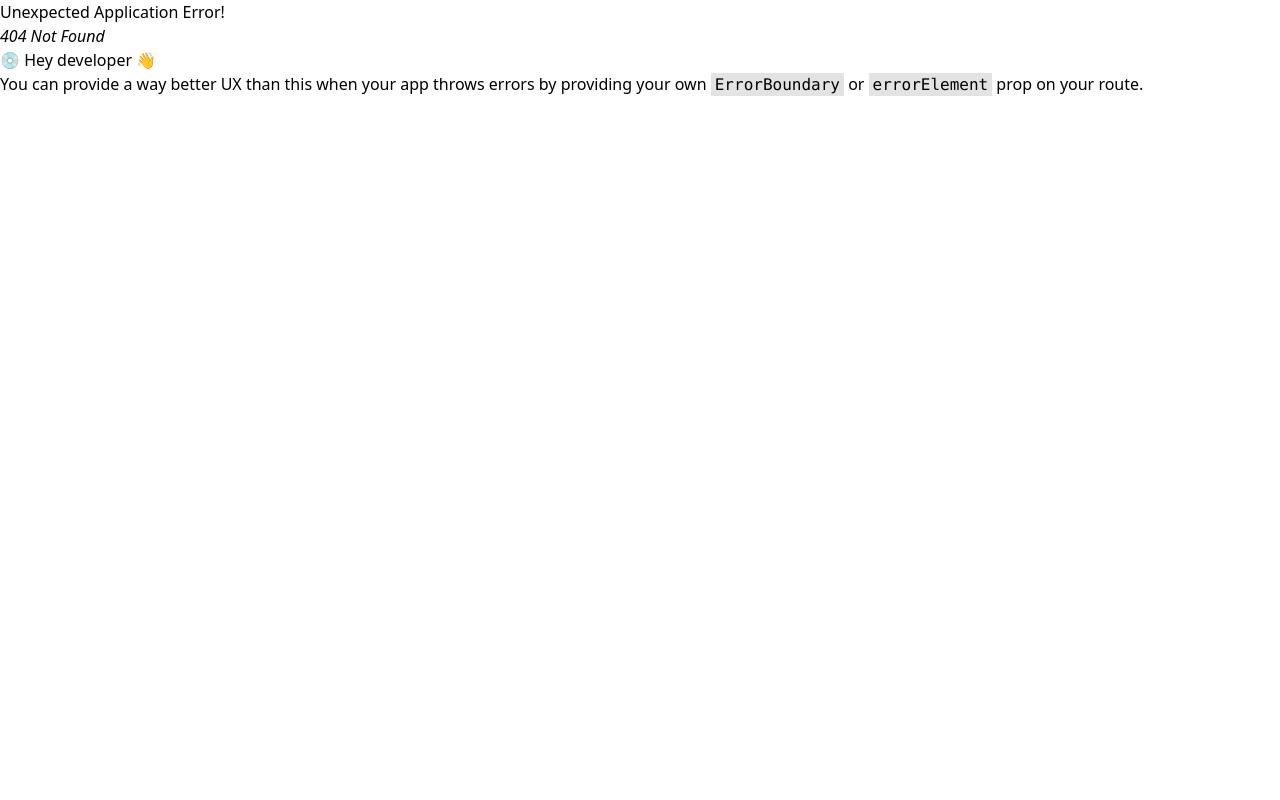
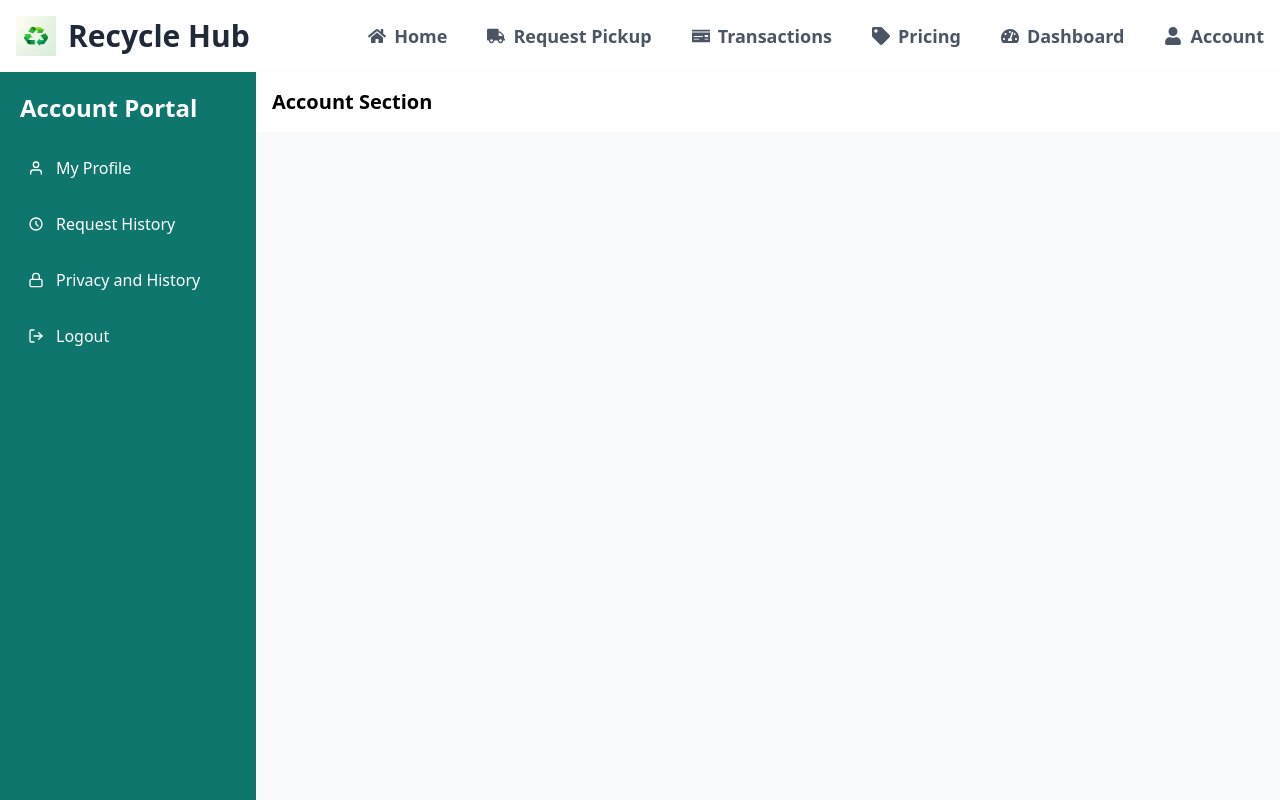
Before and after one commit to apmkush/RecycleHub, a React (Vite) app in the folder frontend/: page /Account in a window 1280 px wide. Before the commit this address had no page. Shown: the top 800 px of the page. Built offline with nearby package versions, Linux system fonts and the light colour scheme.

Commit message:
Account page has been created

```diff
--- /dev/null
+++ b/frontend/src/components/Account/Account.jsx
@@ -0,0 +1,91 @@
+import { useState } from 'react';
+import { Link, Route, Routes } from 'react-router-dom';
+import { FiUser, FiLock, FiLogOut, FiMenu } from 'react-icons/fi';
+import { HiOutlineClock } from 'react-icons/hi';
+import Home from '../Home/Home.jsx'
+
+// Placeholder components for each page section
+function Profile() {
+  return <div>My Profile Content</div>;
+}
+
+function RequestHistory() {
+  return <div>Request History Content</div>;
+}
+
+function PrivacyHistory() {
+  return <div>Privacy and History Content</div>;
+}
+
+function Logout() {
+  return <div>Logging Out...</div>;
+}
+
+function Account() {
+  const [isSidebarOpen, setIsSidebarOpen] = useState(false);
+
+  const toggleSidebar = () => {
+    setIsSidebarOpen(!isSidebarOpen);
+  };
+
+  return (
+    <div className="flex h-screen bg-gray-100">
+      {/* Sidebar */}
+      <div
+        className={`fixed inset-y-0 left-0 transform ${
+          isSidebarOpen ? 'translate-x-0' : '-translate-x-full'
+        } md:relative md:translate-x-0 transition-transform duration-300 ease-in-out bg-teal-700 w-64 p-5 text-white`}
+      >
+        <h2 className="text-2xl font-semibold mb-6">Account Portal</h2>
+        <nav className="flex flex-col gap-4">
+          <Link to="profile" className="flex items-center gap-3 p-2 rounded-md hover:bg-teal-600 focus:bg-teal-600">
+            <FiUser />
+            <span>My Profile</span>
+          </Link>
+          <Link to="request-history" className="flex items-center gap-3 p-2 rounded-md hover:bg-teal-600 focus:bg-teal-600">
+            <HiOutlineClock />
+            <span>Request History</span>
+          </Link>
+          <Link to="privacy-history" className="flex items-center gap-3 p-2 rounded-md hover:bg-teal-600 focus:bg-teal-600">
+            <FiLock />
+            <span>Privacy and History</span>
+          </Link>
+          <Link to="/logout" className="flex items-center gap-3 p-2 rounded-md hover:bg-teal-600 focus:bg-teal-600">
+            <FiLogOut />
+            <span>Logout</span>
+          </Link>
+        </nav>
+      </div>
+
+      {/* Main Content */}
+      <div className="flex-1 flex flex-col">
+        {/* Header */}
+        <header className="flex items-center justify-between bg-white shadow p-4">
+          <div className="flex items-center gap-4">
+            {/* Mobile Menu Button */}
+            <button
+              onClick={toggleSidebar}
+              className="md:hidden text-teal-700 focus:outline-none"
+            >
+              <FiMenu size={24} />
+            </button>
+            <h1 className="text-xl font-semibold">Account Section</h1>
+          </div>
+          <div className="text-teal-700"> {/* Placeholder for account icon */}</div>
+        </header>
+
+        {/* Content Area - Define Routes here */}
+        <main className="flex-1 p-4 bg-gray-50">
+          <Routes>
+            <Route path="profile" element={<Profile />} />
+            <Route path="request-history" element={<RequestHistory />} />
+            <Route path="privacy-history" element={<PrivacyHistory />} />
+            <Route path="/logout" element={<Home />} />
+          </Routes>
+        </main>
+      </div>
+    </div>
+  );
+}
+
+export default Account;
--- a/frontend/src/components/Dashboard/Dashboard.jsx
+++ b/frontend/src/components/Dashboard/Dashboard.jsx
@@ -109,7 +109,7 @@ const Dashboard = () => {
   }, [history, selectedYear, selectedMonth]);
 
   return (
-    <div className="p-5 bg-gray-150">
+    <div className="p-5 bg-gray-200">
       {/* Stats Section */}
       <div className="grid grid-cols-1 md:grid-cols-2 lg:grid-cols-4 gap-6 mb-8">
         <div className="bg-blue-100 p-6 rounded-lg shadow-xl text-center">
--- a/frontend/src/components/Header/Header.jsx
+++ b/frontend/src/components/Header/Header.jsx
@@ -5,7 +5,7 @@ import LogoImage from './logo.jpeg';
 
 function Navbar() {
   const [isMobileMenuOpen, setIsMobileMenuOpen] = useState(false);
-  const [isLoggedIn, setIsLoggedIn] = useState(false); // Replace this with actual authentication logic
+  const [isLoggedIn, setIsLoggedIn] = useState(true); // Replace this with actual authentication logic
 
   const toggleMobileMenu = () => {
     setIsMobileMenuOpen(!isMobileMenuOpen);
--- a/frontend/src/main.jsx
+++ b/frontend/src/main.jsx
@@ -11,6 +11,7 @@ import PickupForm from './components/Pickup/Pickup.jsx'
 import Request from './components/Request/Request.jsx'
 import Pricing from './components/Pricing/Pricing.jsx'
 import Dashboard from './components/Dashboard/Dashboard.jsx'
+import Account from './components/Account/Account.jsx'
 
 // create a router
 const router = createBrowserRouter([
@@ -54,6 +55,10 @@ const router = createBrowserRouter([
         path: "Dashboard",
         element: <Dashboard/>
       },
+      {
+        path: "Account",
+        element: <Account />
+      }
     ]
   }
 ]);
```
